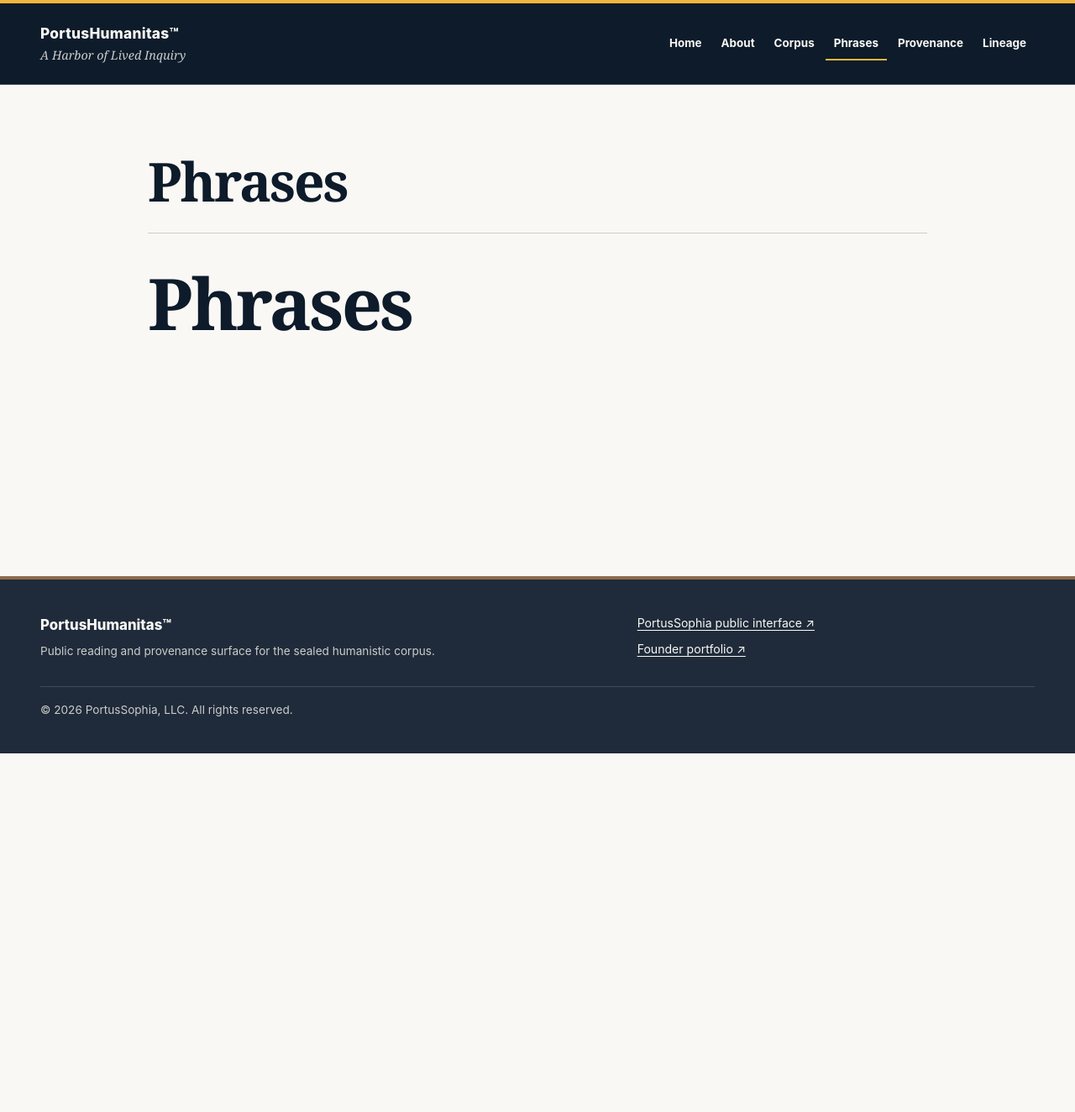
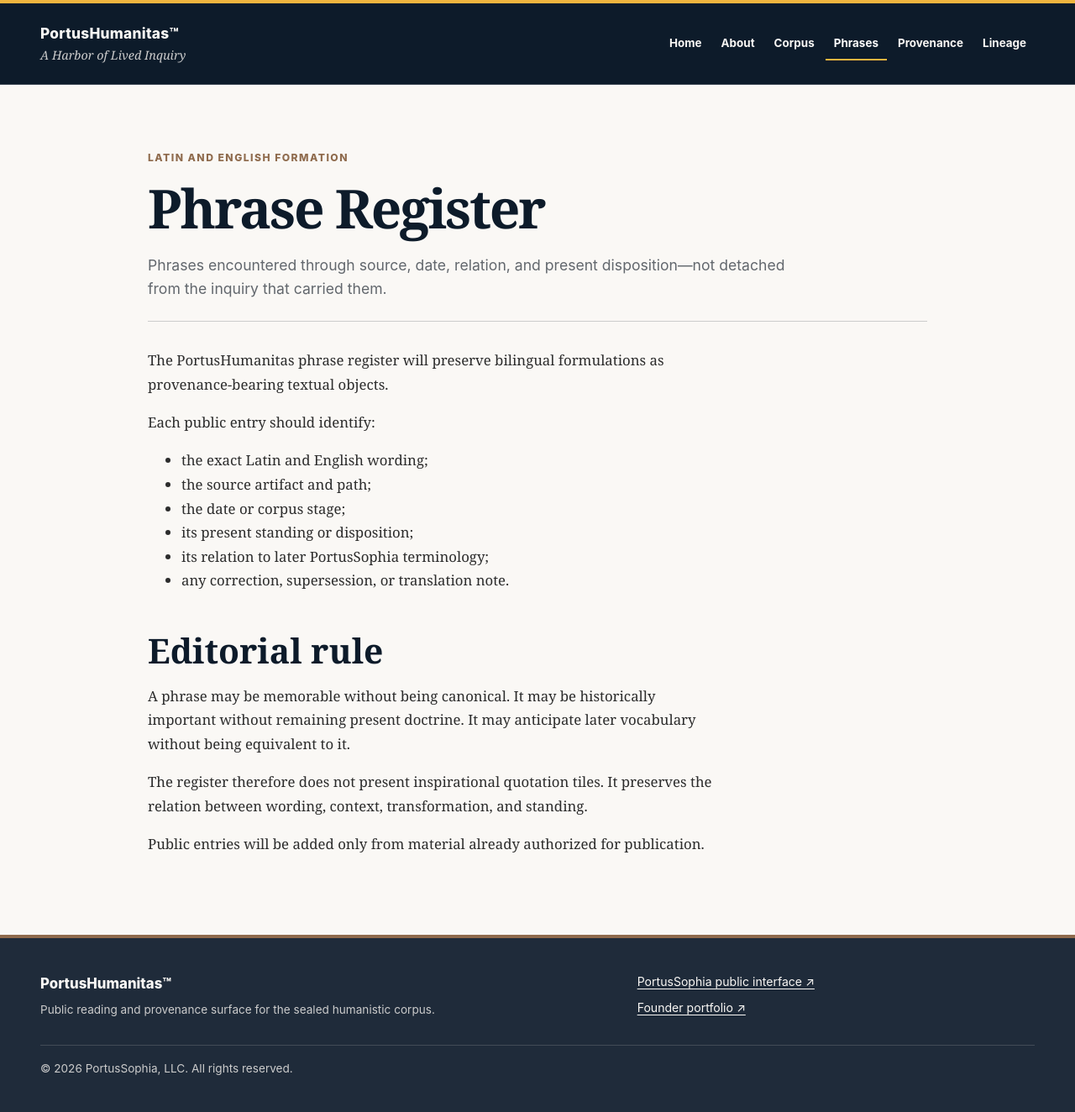
Before and after one commit to portussophia/portussophia-humanitas, a Jekyll site: the page built from phrases/index.md, in a window 1280 px wide. Shown: the whole page at 84% size. Built offline with Jekyll 4.4.1, drawn with Linux system fonts in a browser that asks for light colours; before the commit the page ends 900 px from its top, so only the background shows below that.

Commit message:
Define the Humanitas phrase register

```diff
--- a/phrases/index.md
+++ b/phrases/index.md
@@ -1,7 +1,25 @@
 ---
 layout: page
-title: Phrases
+title: "Phrase Register"
+eyebrow: "Latin and English formation"
+intro: "Phrases encountered through source, date, relation, and present disposition—not detached from the inquiry that carried them."
 permalink: /phrases/
 ---
+The PortusHumanitas phrase register will preserve bilingual formulations as provenance-bearing textual objects.
 
-# Phrases
+Each public entry should identify:
+
+- the exact Latin and English wording;
+- the source artifact and path;
+- the date or corpus stage;
+- its present standing or disposition;
+- its relation to later PortusSophia terminology;
+- any correction, supersession, or translation note.
+
+## Editorial rule
+
+A phrase may be memorable without being canonical. It may be historically important without remaining present doctrine. It may anticipate later vocabulary without being equivalent to it.
+
+The register therefore does not present inspirational quotation tiles. It preserves the relation between wording, context, transformation, and standing.
+
+Public entries will be added only from material already authorized for publication.
```
